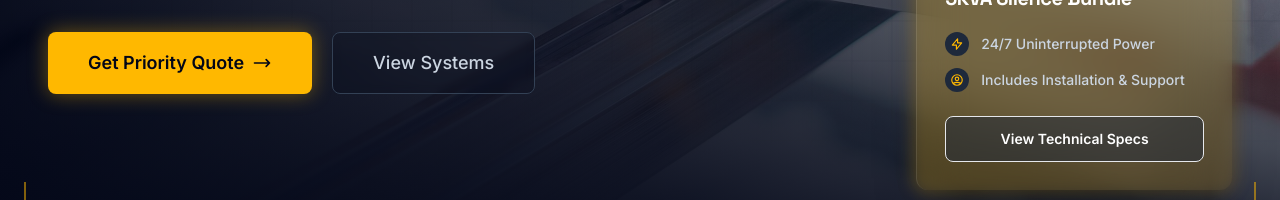
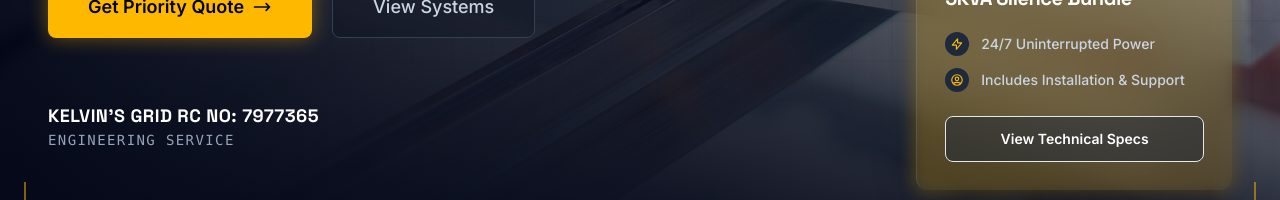
Before and after one commit to VictorChidex1/kelvins-grid, a React (Vite) app: page / in a window 1280 px wide. Shown: the part 511-711 px from the top of the page. Built offline with nearby package versions, Linux system fonts and the light colour scheme; no server answers; the database is empty.

Commit message:
Hero Section text  Updated

```diff
--- a/src/components/Hero.tsx
+++ b/src/components/Hero.tsx
@@ -207,6 +207,20 @@ export function Hero() {
               View Systems
             </button>
           </motion.div>
+
+          <motion.div
+            initial={{ opacity: 0 }}
+            animate={{ opacity: 1 }}
+            transition={{ duration: 0.8, delay: 1.3 }}
+            className="pt-8 opacity-80"
+          >
+            <p className="text-white font-heading text-lg tracking-wide uppercase font-bold">
+              Kelvin's Grid RC NO: 7977365
+            </p>
+            <p className="text-slate-400 font-mono text-sm tracking-widest uppercase">
+              Engineering Service
+            </p>
+          </motion.div>
         </div>
       </div>
 
```
Also changed, not shown: 1 other file (tests, documents, lock files or other folders).
